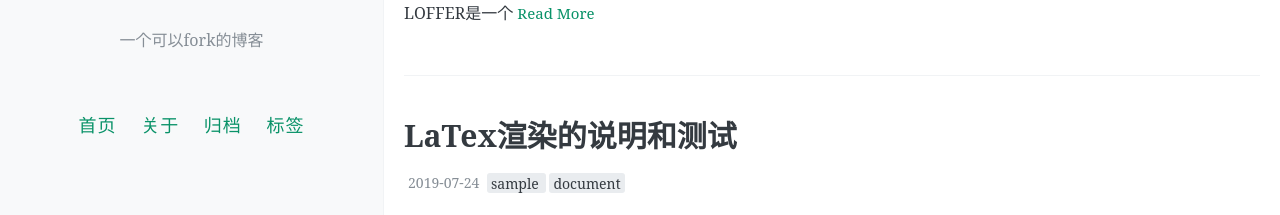
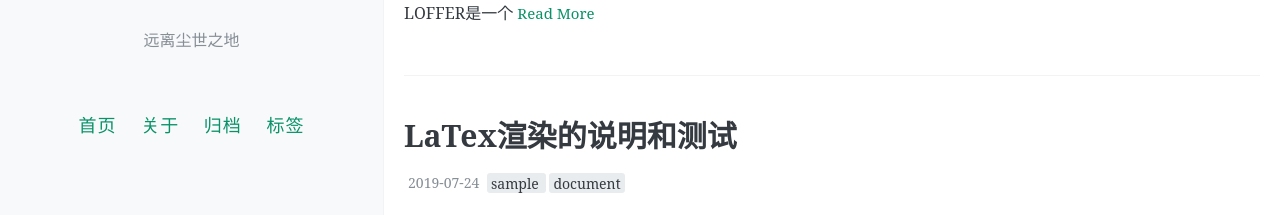
Before and after one commit to JerryXie96/jerryxie96.github.io, a Jekyll site: the page built from index.html, in a window 1280 px wide and 1037 px high. Shown: the part 338-553 px from the top of the window. Built offline with Jekyll 4.4.1, drawn with Linux system fonts in a browser that asks for light colours; the list of posts is cut into pages by our own code; comment, search, counter and statistics services are not loaded.

```diff
--- a/_config.yml
+++ b/_config.yml
@@ -7,8 +7,8 @@
 # 井号后面的文字是说明文档，不会被程序读取。
 
 # 描述/签名
-name: LOFFER
-description: 一个可以fork的博客
+name: 遗世独立的理想乡
+description: 远离尘世之地
 
 # 输入你的网站域名（如果你没有添加自己的域名，而是直接用GitHub pages分配的域名的话可以省略）
 url:
@@ -16,7 +16,7 @@ url:
 # 添加你的博客的二级域名，一般来说是你的repository名
 # 如果你的博客的URL是：(http://yourusername.github.io/repository-name)
 # 那么就写成 "/repository-name"
-baseurl: /LOFFER
+baseurl:
 
 
 #
```
